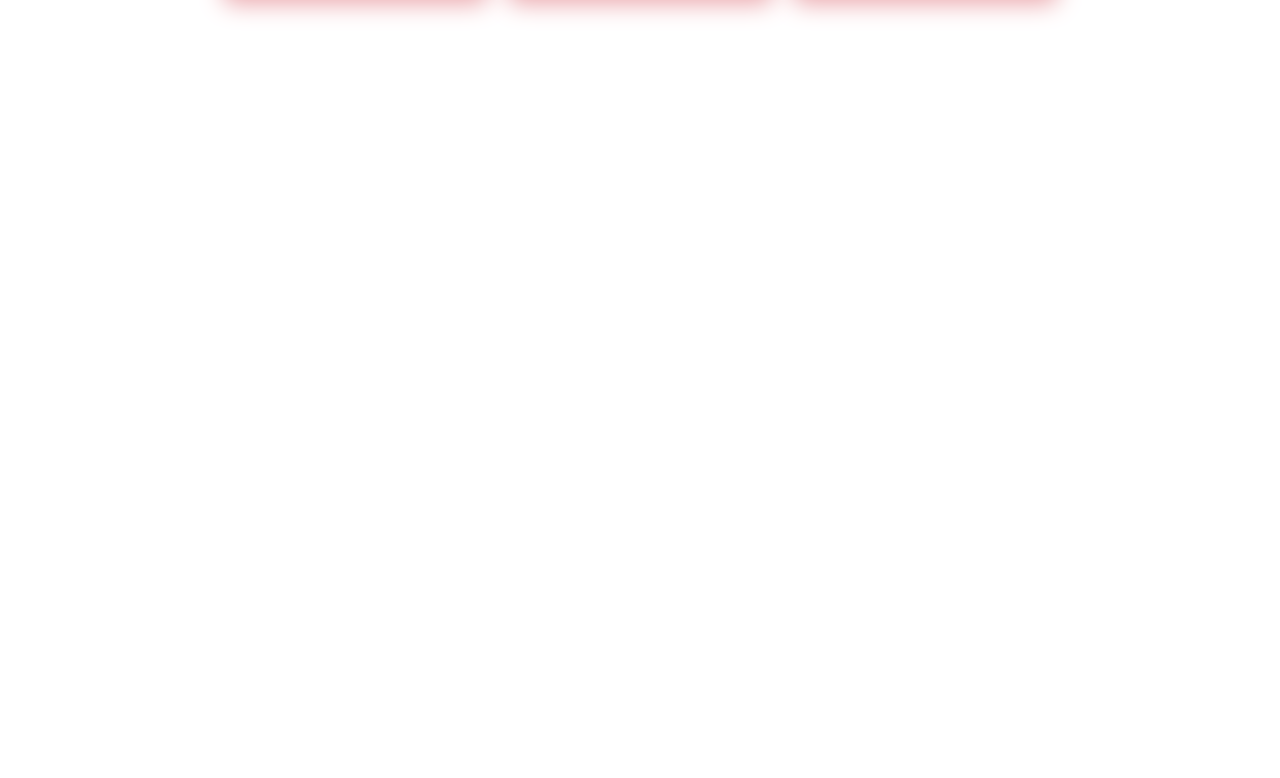
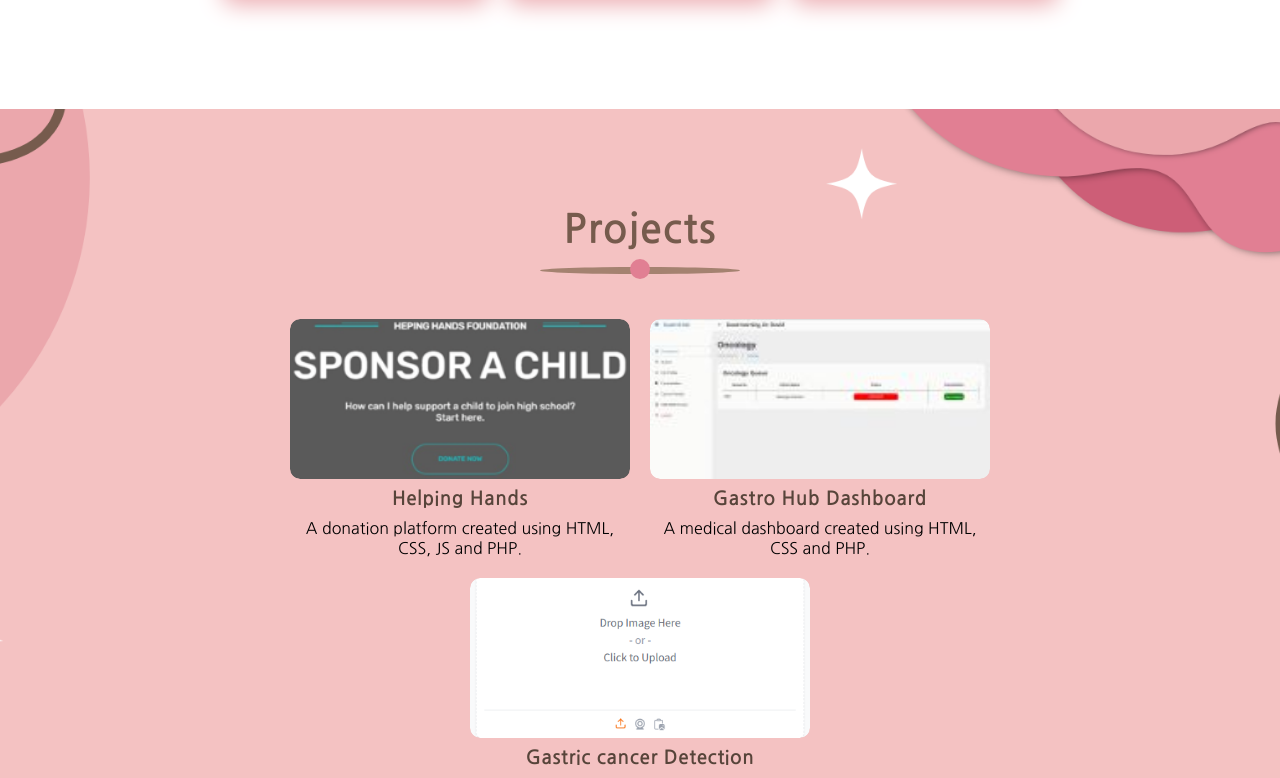
Before and after one commit to CindyBSydney/E-Portfolio-React, a React (Create React App) app: page / in a window 1280 px wide. Shown: the part 2662-3440 px from the top of the page. Before the commit the page ends 2771 px from the top, so only its background shows below. Built offline with nearby package versions, Linux system fonts and the light colour scheme.

Commit message:
feat(Projects): render projects component

```diff
--- a/src/App.js
+++ b/src/App.js
@@ -5,6 +5,7 @@
 import AboutSection from './components/AboutSection';
 import ExperienceSection from './components/ExperienceSection';
 import ServicesSection from './components/ServicesSection';
+import ProjectsSection from './components/ProjectsSection';
 
 function App() {
   return (
@@ -14,6 +15,7 @@
       <AboutSection /> {/* Render AboutSection component */}
       <ExperienceSection /> {/* Render ExperienceSection component */}
       <ServicesSection /> {/* Render ServicesSection component */}
+      <ProjectsSection /> {/* Render ProjectsSection component */}
     </div>
   );
 }
```
